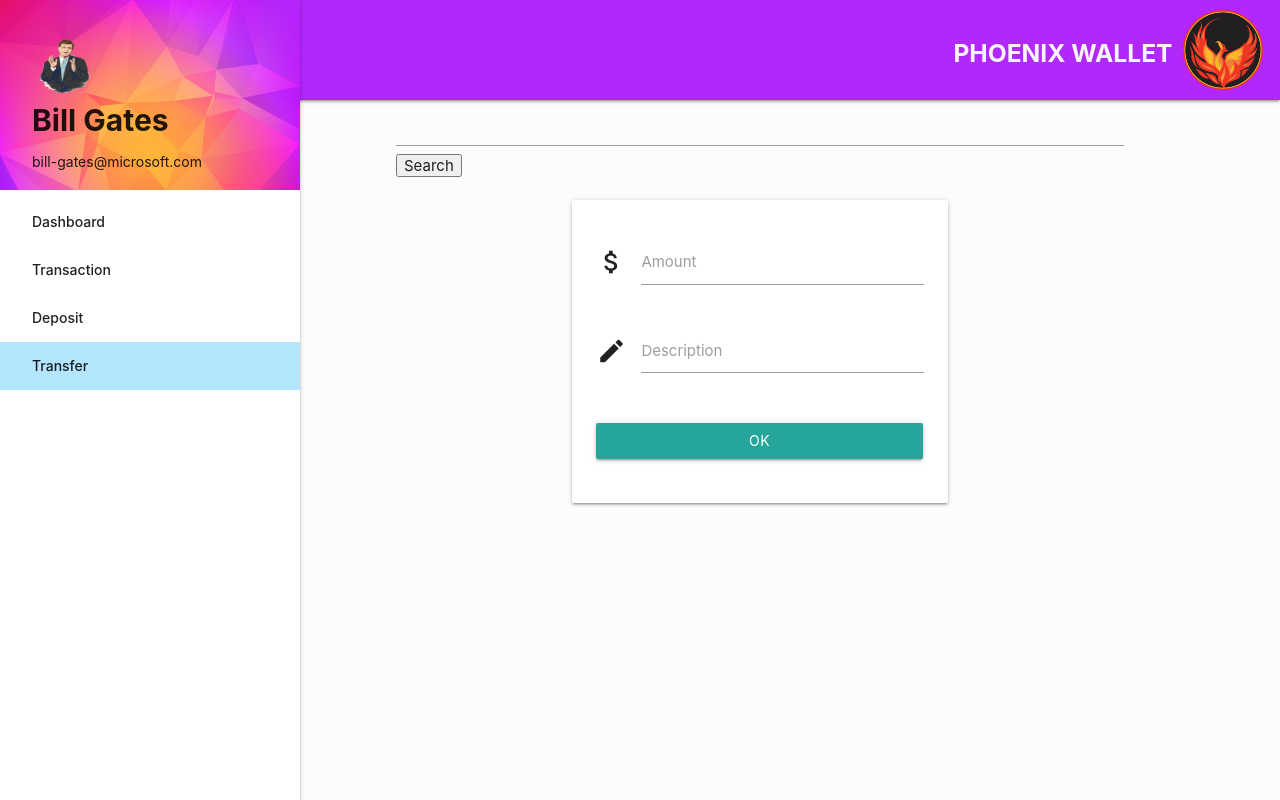
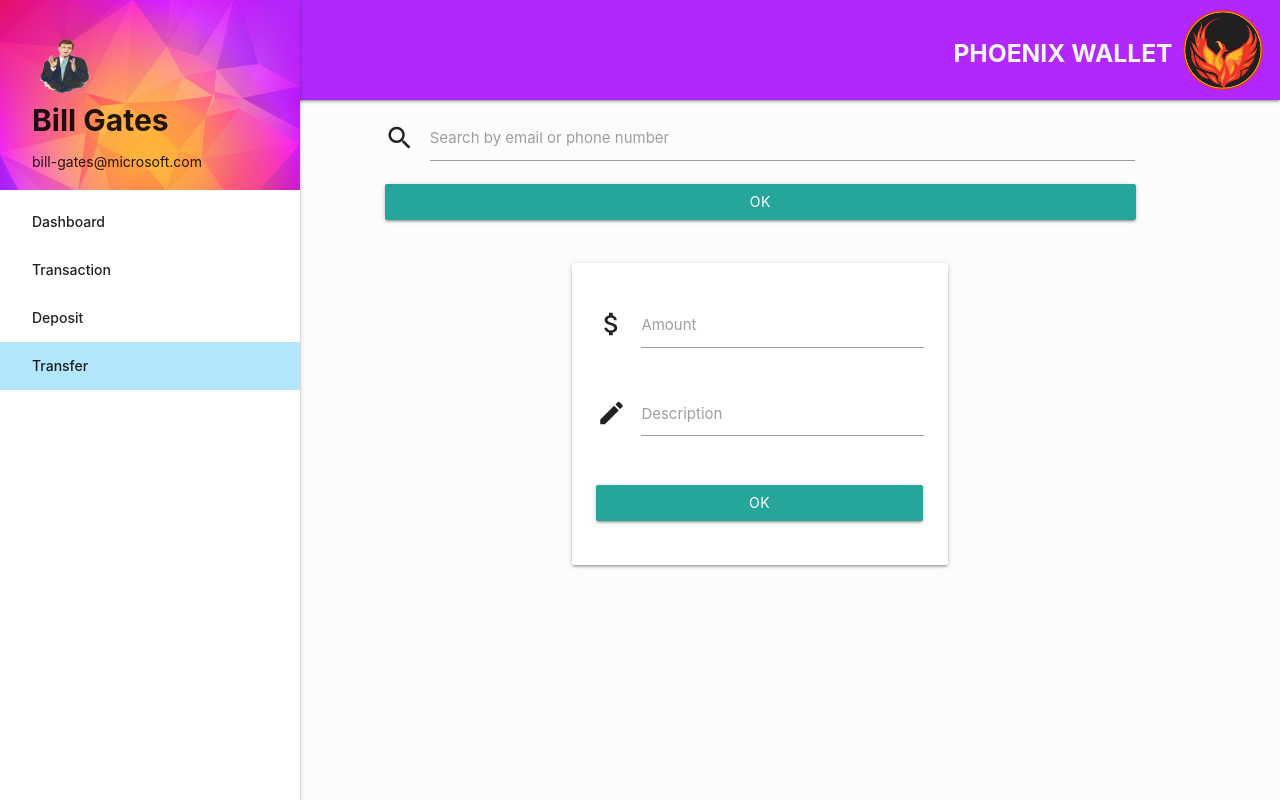
Before and after one commit to bayusatmoko/wallet, a React (Create React App) app: page /transfer in a window 1280 px wide. Built offline with nearby package versions, Linux system fonts and the light colour scheme; data requests are answered from the project's data file.

Commit message:
[Fadel|Sena] Styling receiver search

```diff
--- a/src/Components/ReceiverSearch.js
+++ b/src/Components/ReceiverSearch.js
@@ -20,13 +20,31 @@ class ReceiverSearch extends Component {
     onSubmit(query);
   };
 
-  render() {
+  _renderSearchInput = () => {
     const { query } = this.state;
     return (
-      <>
-        <input id="search" onChange={this._handleChange} value={query} />
-        <button type="submit" id="button" onClick={this._handleSubmit}>Search</button>
-      </>
+      <div className="input-field">
+        <i className="material-icons prefix">search</i>
+        <input className="input-field" type="text" id="search-input" name="search-input" onChange={this._handleChange} value={query} />
+        <label htmlFor="search-input">Search by email or phone number</label>
+      </div>
+    );
+  };
+
+  _renderSubmitButton = () => (
+    <div className="input-field">
+      <button className="btn waves-effect waves-light col l12 s12 m8 offset-m2" type="submit" id="submit-button" onClick={this._handleSubmit}>
+          OK
+      </button>
+    </div>
+  );
+
+  render() {
+    return (
+      <div className="row">
+        {this._renderSearchInput()}
+        {this._renderSubmitButton()}
+      </div>
     );
   }
 }
```
Also changed, not shown: 2 other files (tests, documents, lock files or other folders).
